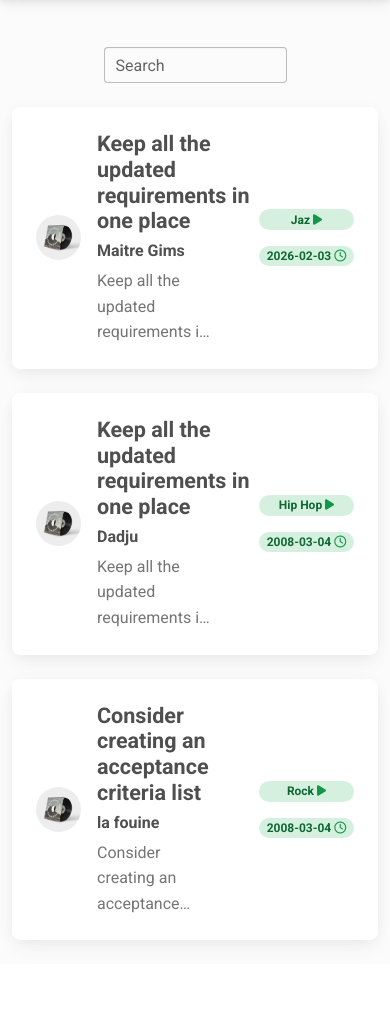
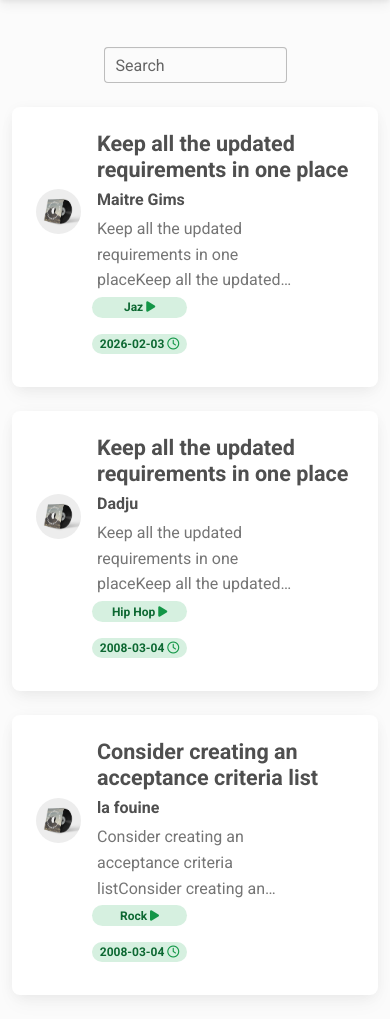
Before and after one commit to RachidDaoudii/Lyrics, a PHP site: page / in a window 390 px wide. Shown: the part 59-1078 px from the top of the page. Before the commit the page ends 1005 px from the top, so only its background shows below. Run offline with PHP 8.4, Linux system fonts and the light colour scheme; data comes from the database, SQL or seed files in the repository; some libraries are stand-ins or nearby versions.

Commit message:
fin project

```diff
--- a/asset/css/style.css
+++ b/asset/css/style.css
@@ -48,7 +48,6 @@ body {
 
 @media only screen and (max-width: 406px) {
   .media {
-    background-color: aqua;
     padding-bottom: 70px;
   }
   .column{
@@ -57,6 +56,12 @@ body {
     padding-bottom: 10px;
     left: 80px;
   }
+  .columnindex{
+    position: absolute;
+    padding-bottom: 10px;
+    left: 80px;
+    bottom: 23px;
+  }
   .mediaSong{
     display: block;
   }
--- a/asset/js/main.js
+++ b/asset/js/main.js
@@ -10,7 +10,7 @@ for (let i = 0; i < data.length; i++) {
     <div class="col-xl-6 mb-4">
         <div class="card">
             <div class="card-body">
-                <div id="${data[i].id}" class="d-flex justify-content-between align-items-center ">
+                <div id="${data[i].id}" class="d-flex justify-content-between align-items-center media">
                     <div class="d-flex align-items-center">
                         <img
                         src="asset/img/album.jpg"
@@ -24,7 +24,7 @@ for (let i = 0; i < data.length; i++) {
                         <p class="text-muted mb-0 me-5" style="overflow: hidden;display: -webkit-box; -webkit-line-clamp: 3; -webkit-box-orient: vertical;">${data[i]['song']}</p>
                         </div>
                     </div>
-                    <div class="d-flex flex-column ">
+                    <div class="d-flex flex-column columnindex">
                         <span class="badge rounded-pill badge-success mb-3" data="${data[i]['id_category']}">${data[i]['category']} <i class="fas fa-play"></i></span>
                         <span class="badge rounded-pill badge-success" data="${data[i]['date']}">${data[i]['date']} <i class="far fa-clock"></i></span>
                     </div>
@@ -129,14 +129,10 @@ function saveAtrist() {
 }
 
 //Add
-var el=0
 var MultiArtist = document.querySelector("#MultiArtist");
 MultiArtist.addEventListener('click',function () {
-    el++
     const node = document.getElementById("demo");
     const clone = node.cloneNode(true);
-    const form = document.createElement('h2').innerText = "Element"+el
-    document.querySelector("#demo").appendChild(form);
     document.querySelector(".modal-body").appendChild(clone);
 
 })
--- a/include/components/Songs.php
+++ b/include/components/Songs.php
@@ -183,7 +183,7 @@
                         <div class="invalid-feedback">Please choose a title.</div>
                         </div>
                         <div class="form-outline mb-4">
-                            <textarea name="" id="Song" class="form-control" cols="5" rows="5" required>
+                            <textarea name="" id="Song" class="form-control" cols="" rows="" required>
                             </textarea>
                             <label for="Song" class="form-label">Song</label>
                             <div class="valid-feedback">Looks good!</div>
@@ -227,7 +227,7 @@
             </div>
             <div class="modal-footer">
                 <button type="button" class="btn btn-secondary" data-mdb-dismiss="modal">Close</button>
-                <button type="submit" name="saveSong" id="saveSong" class="btn btn-primary save" >Save</button>
+                <button type="button" name="saveSong" id="saveSong" class="btn btn-primary save" >Save</button>
                 <button type="submit" id="editSong" class="btn btn-warning edit">Edit</button>
                 <button type="submit" id="deleteSong" class="btn btn-danger delete">Delete</button>
             </div>
--- a/include/handlers/songHandler.php
+++ b/include/handlers/songHandler.php
@@ -27,6 +27,7 @@ if(isset($_POST["DataTitle"]))
     $DataAdd_the = $_POST['DataAdd_the'];
     $DataArtistes = $_POST['DataArtistes'];
     $Datacategory = $_POST['Datacategory'];
+
 
     for ($i=0; $i < $nbr ; $i++) {
 
```
